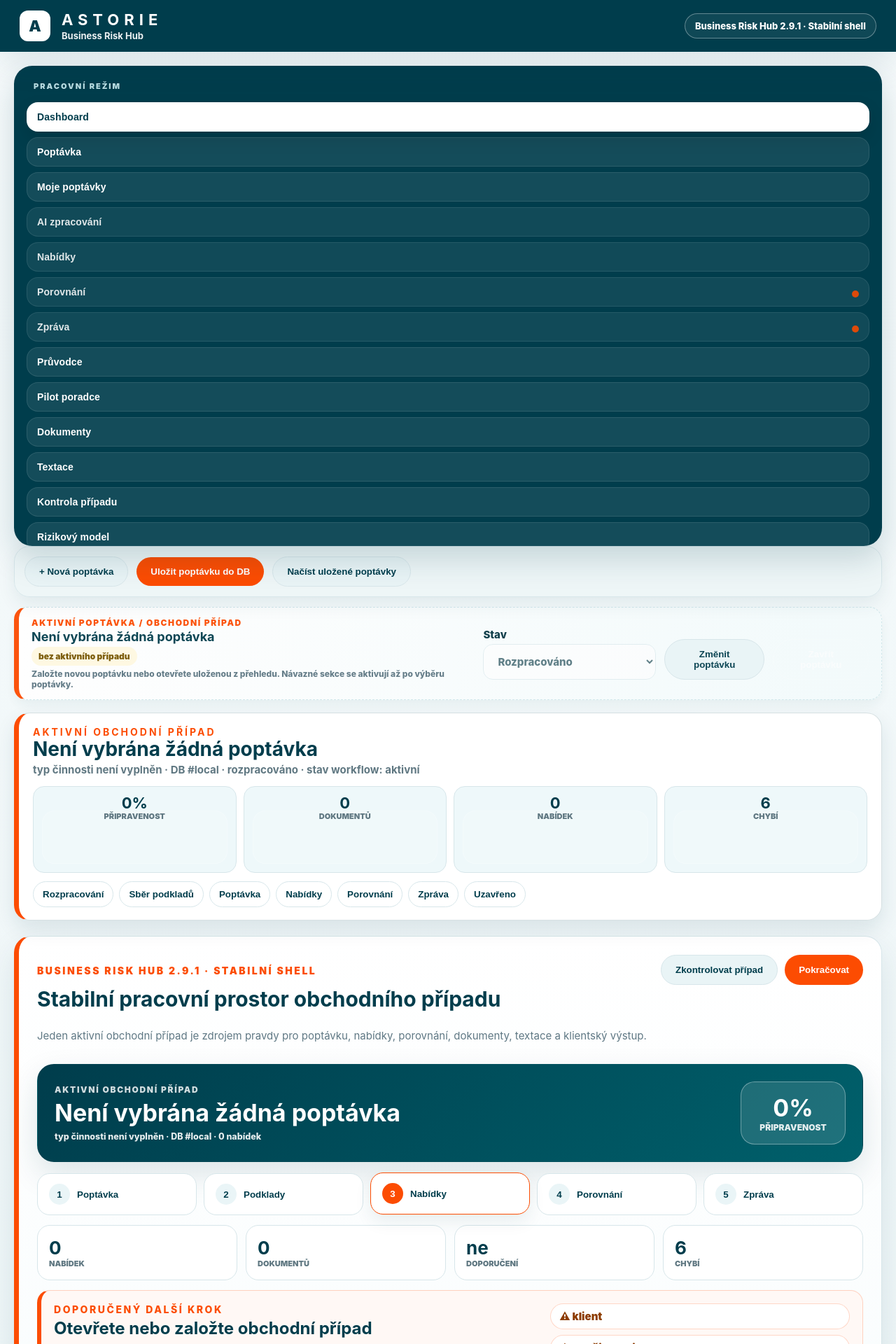
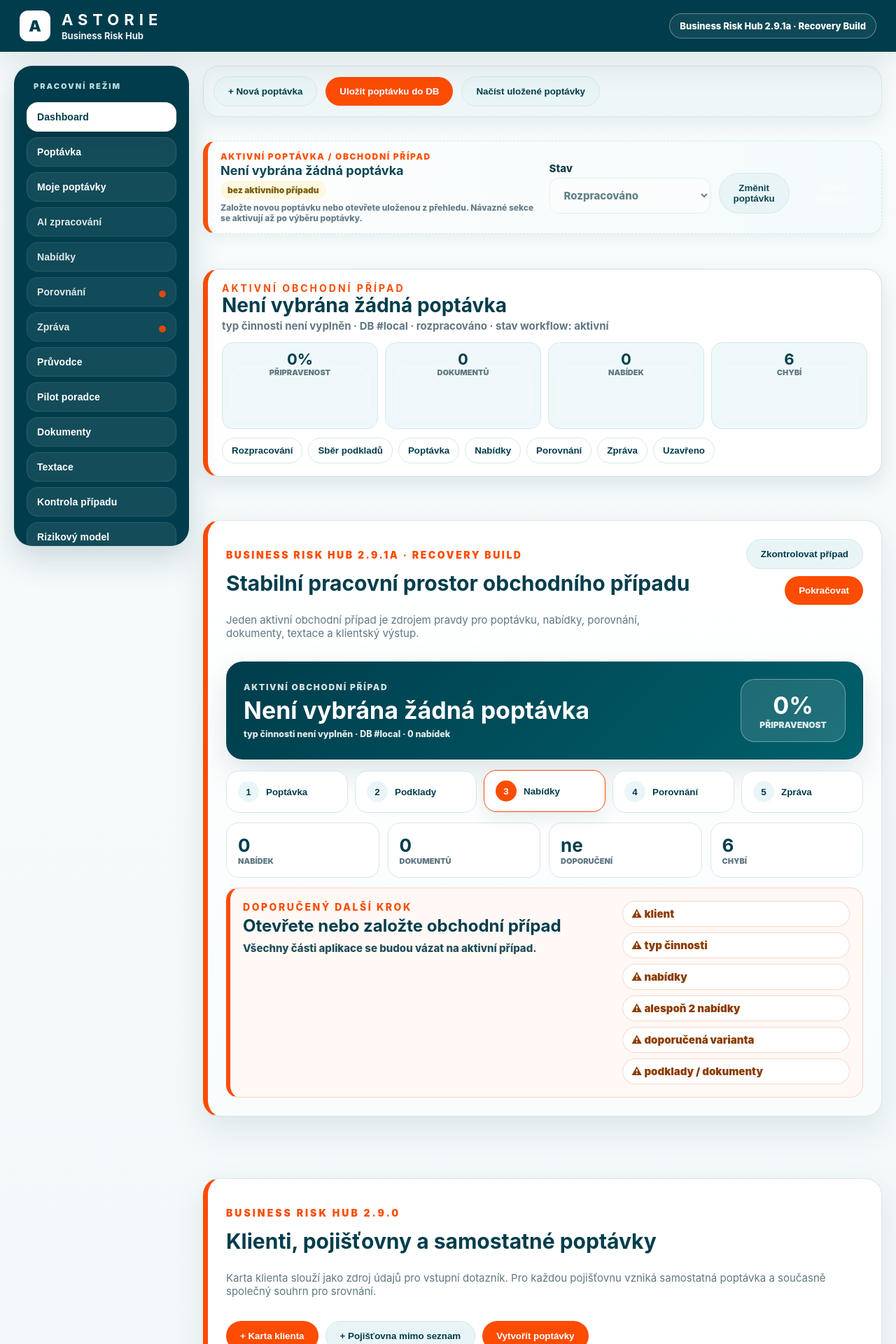
Before and after one commit to nekudova/astorie-risk-hub-clean, a FastAPI app: page / in a window 1280 px wide. Shown: the top 1920 px of the page at 70% size. Run offline with FastAPI, Linux system fonts and the light colour scheme; data that the repository does not hold is empty; some libraries are stand-ins or nearby versions.

Commit message:
Add files via upload

```diff
--- /dev/null
+++ b/VERZE_2_9_1A_RECOVERY_BUILD.txt
@@ -0,0 +1,2 @@
+Business Risk Hub 2.9.1a – Recovery Build
+Oprava rozpadlého shell layoutu z 2.9.1. Zachovává Admin, DB, Dokumenty, Textace a modul 2.9.0 Klienti/Pojišťovny/Poptávky.
--- a/app/main.py
+++ b/app/main.py
@@ -15,7 +15,7 @@ from fastapi.templating import Jinja2Templates
 BASE_DIR = os.path.dirname(__file__)
 DATABASE_URL = os.getenv("DATABASE_URL", "").strip()
 
-app = FastAPI(title="ASTORIE Business Risk Hub", version="2.9.1")
+app = FastAPI(title="ASTORIE Business Risk Hub", version="2.9.1a")
 app.add_middleware(
     CORSMiddleware,
     allow_origins=["*"],
@@ -198,7 +198,7 @@ def health():
         ok = init_db()
     except Exception:
         ok = False
-    return {"ok": True, "database_connected": ok, "version": "2.9.1", "name": "Business Risk Hub 2.9.1 - Stabilni shell"}
+    return {"ok": True, "database_connected": ok, "version": "2.9.1a", "name": "Business Risk Hub 2.9.1a - Recovery Build"}
 
 
 def get_catalogs() -> Dict[str, Any]:
--- a/app/static/css/style.css
+++ b/app/static/css/style.css
@@ -2422,7 +2422,8 @@ main{max-width:none;margin:0;padding:20px;}
    Cíl: potlačit duplicitní vývojové panely, zachovat Admin/DB/Dokumenty/Textace a jeden aktivní obchodní případ. */
 .brh291-hidden { display: none !important; }
 .brh291-shell #loginView { display: none !important; }
-.brh291-shell #appView { display: block !important; }
+.brh291-shell #appView:not(.hidden) { display: grid !important; grid-template-columns: 250px minmax(0,1fr) !important; gap:20px !important; align-items:start !important; }
+.brh291-shell #appView > :not(.app-nav){grid-column:2;min-width:0;}
 .brh291-shell .top-actions .badge {
   border-color: rgba(255,255,255,.35);
   background: rgba(255,255,255,.06);
@@ -2461,5 +2462,13 @@ main{max-width:none;margin:0;padding:20px;}
 .brh291-shell .app-section .eyebrow { letter-spacing: .18em; }
 
 .brh291-shell #brh270WorkflowRoot,
-.brh291-shell #brh280Root,
-.brh291-shell #brh290Root { display: none !important; }
+.brh291-shell #brh280Root { display: none !important; }
+.brh291-shell #brh290Root { display: block !important; }
+
+
+/* BRH 2.9.1a – recovery fix: na desktopu musí zůstat levé menu + pracovní plocha vedle sebe. */
+@media (min-width:901px){
+  .brh291-shell #appView:not(.hidden){display:grid!important;grid-template-columns:250px minmax(0,1fr)!important;gap:20px!important;align-items:start!important;}
+  .brh291-shell #appView > .app-nav{grid-column:1!important;}
+  .brh291-shell #appView > :not(.app-nav){grid-column:2!important;min-width:0!important;}
+}
--- a/app/templates/index.html
+++ b/app/templates/index.html
@@ -4,12 +4,12 @@
   <meta charset="utf-8">
   <meta name="viewport" content="width=device-width, initial-scale=1">
   <title>ASTORIE Business Risk Hub</title>
-  <link rel="stylesheet" href="/static/css/style.css?v=2910">
+  <link rel="stylesheet" href="/static/css/style.css?v=2911a">
 </head>
 <body>
   <header class="topbar">
     <div class="brand"><div class="logo">A</div><div><strong>ASTORIE</strong><span>Business Risk Hub</span></div></div>
-    <div class="top-actions"><span class="badge">Business Risk Hub 2.9.1 · Stabilní shell</span><button id="logoutBtn" class="ghost hidden">Odhlásit</button></div>
+    <div class="top-actions"><span class="badge">Business Risk Hub 2.9.1a · Recovery Build</span><button id="logoutBtn" class="ghost hidden">Odhlásit</button></div>
   </header>
 
   <main>
@@ -21,7 +21,7 @@
         <label>Heslo<input id="loginPassword" type="password" value="Astorie2026!"></label>
       </div>
       <button id="loginBtn" class="primary">Přihlásit</button>
-      <p class="hint">Business Risk Hub 2.9.1 – stabilní pracovní prostor bez demo dat a duplicitních obrazovek.</p>
+      <p class="hint">Business Risk Hub 2.9.1a – recovery build se správným pracovním layoutem a zachovanými moduly.</p>
     </section>
 
     <section id="appView" class="hidden">
@@ -127,7 +127,7 @@
         <section class="panel core-stabilization-v100" id="coreStabilizationV100">
           <div class="section-head">
             <div>
-              <p class="eyebrow">Business Risk Hub 2.9.1 · Stabilní shell</p>
+              <p class="eyebrow">Business Risk Hub 2.9.1a · Recovery Build</p>
               <h2>Stabilní pracovní prostor obchodního případu</h2>
               <p class="muted">Jeden aktivní obchodní případ je zdrojem pravdy pro poptávku, nabídky, porovnání, dokumenty, textace a klientský výstup.</p>
             </div>
@@ -778,7 +778,7 @@
           <div class="section-head">
             <div>
               <h2>Archiv dokumentů</h2>
-              <p class="muted">Business Risk Hub 2.9.1 · Stabilní shell</p>
+              <p class="muted">Business Risk Hub 2.9.1a · Recovery Build</p>
             </div>
             <button class="secondary" type="button" onclick="alert('Upload dokumentů bude doplněn v další verzi. Zatím je připravena struktura archivu.')">+ Přidat dokument</button>
           </div>
@@ -1170,7 +1170,7 @@
 
           <div id="documentsAdmin" class="admin-section hidden">
             <div class="section-head"><div><h2>Správa dokumentů a zdrojů</h2><p class="muted">Budoucí evidence VPP/DPP/ZPP, článků, odstavců, odkazů a vazeb na rizika.</p></div><button class="secondary" type="button">+ Přidat dokument</button></div>
-            <div class="admin-note">Business Risk Hub 2.9.1 · Stabilní shell</div>
+            <div class="admin-note">Business Risk Hub 2.9.1a · Recovery Build</div>
           </div>
 
           <div id="textationsAdmin" class="admin-section hidden">
@@ -1202,7 +1202,7 @@
 
           <div id="checklistAdmin" class="admin-section hidden">
             <div class="section-head"><div><h2>Správa underwriting checklistů</h2><p class="muted">Checklisty podle typu klienta, rizika nebo budoucího modulu.</p></div><button class="secondary" type="button">+ Přidat kontrolní bod</button></div>
-            <div class="admin-note">Business Risk Hub 2.9.1 · Stabilní shell</div>
+            <div class="admin-note">Business Risk Hub 2.9.1a · Recovery Build</div>
           </div>
 
           <div class="admin-actions"><button id="saveAdminCatalogs" class="primary">Uložit admin číselníky do DB</button></div>
```
Also changed, not shown: docs/BRH_2_9_1A_RECOVERY_BUILD.md (added, +14 -0 lines), app/static/js/app.js.
